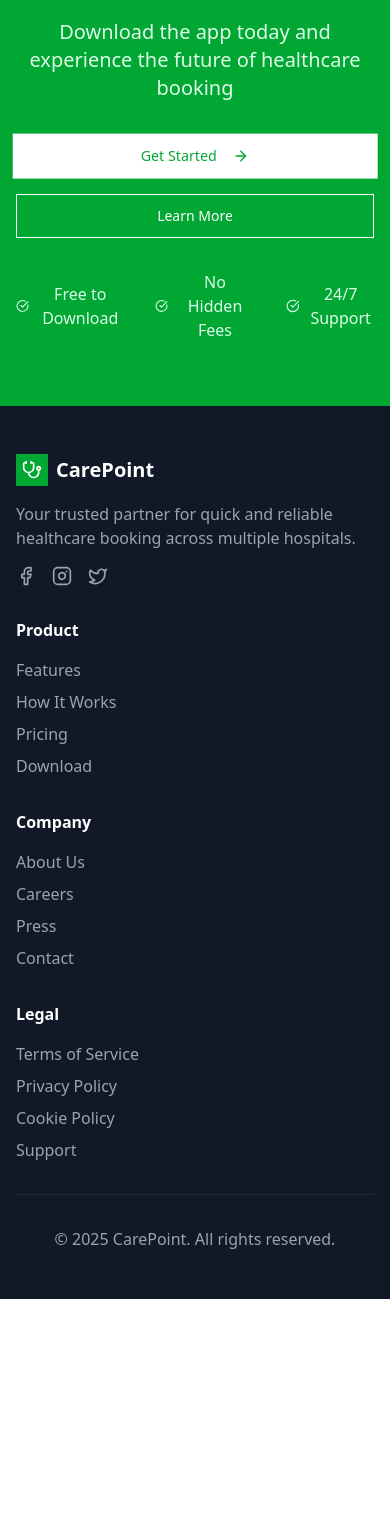
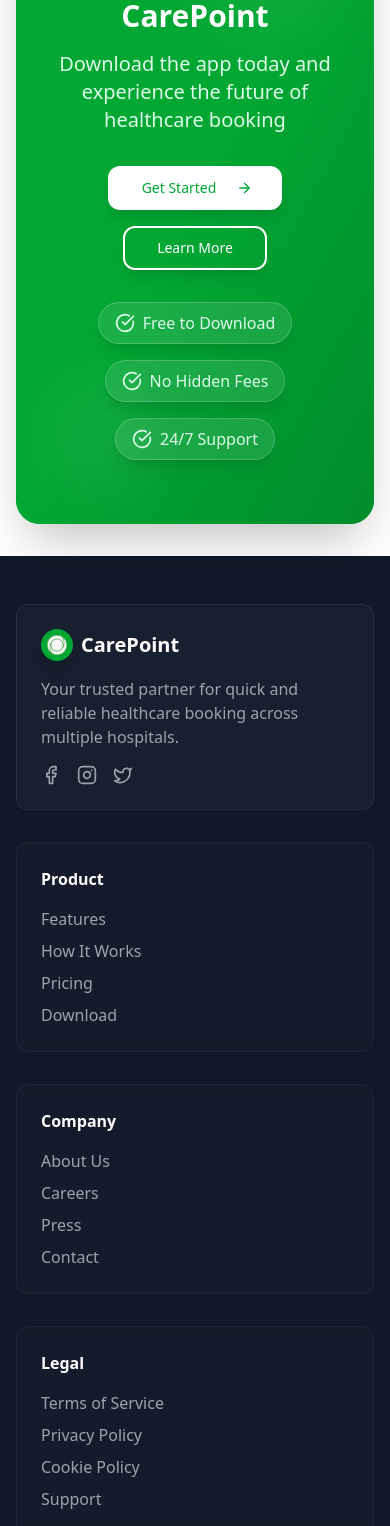
Before and after one commit to WazeemAkthar/CarePoint_landing_page, a Next.js app: page / in a window 390 px wide. Shown: the part 4809-6335 px from the top of the page. Before the commit the page ends 6108 px from the top, so only its background shows below. Built offline with nearby package versions, Linux system fonts and the light colour scheme.

Commit message:
footer updated

```diff
--- a/components/CTASection.tsx
+++ b/components/CTASection.tsx
@@ -1,49 +1,186 @@
 import { Button } from "@/components/ui/button"
 import { ArrowRight, CheckCircle } from "lucide-react"
+import { motion, Variants } from "framer-motion"
+import { useInView } from "framer-motion"
+import { useRef } from "react"
 
 export default function CTASection() {
+  const ref = useRef<HTMLElement>(null)
+  const isInView = useInView(ref, { once: true, amount: 0.3 })
+
+  const containerVariants: Variants = {
+    hidden: { opacity: 0, y: 50 },
+    visible: {
+      opacity: 1,
+      y: 0,
+      transition: {
+        duration: 0.8,
+        staggerChildren: 0.2
+      }
+    }
+  }
+
+  const itemVariants: Variants = {
+    hidden: { opacity: 0, y: 30 },
+    visible: {
+      opacity: 1,
+      y: 0,
+      transition: {
+        duration: 0.6
+      }
+    }
+  }
+
+  const buttonVariants: Variants = {
+    hidden: { opacity: 0, scale: 0.8 },
+    visible: {
+      opacity: 1,
+      scale: 1,
+      transition: {
+        duration: 0.5
+      }
+    },
+    hover: {
+      scale: 1.05,
+      transition: {
+        duration: 0.2
+      }
+    },
+    tap: {
+      scale: 0.95
+    }
+  }
+
+  const featureVariants: Variants = {
+    hidden: { opacity: 0, x: -20 },
+    visible: {
+      opacity: 1,
+      x: 0,
+      transition: {
+        duration: 0.5
+      }
+    }
+  }
+
   return (
-    <section className="py-16 bg-[#00A733]">
-      <div className="container mx-auto px-4 text-center">
+    <motion.section
+      ref={ref}
+      className="py-16 bg-[#00A733] rounded-3xl mx-4 my-8 shadow-2xl overflow-hidden relative"
+      initial="hidden"
+      animate={isInView ? "visible" : "hidden"}
+      variants={containerVariants}
+    >
+      {/* Background gradient overlay */}
+      <div className="absolute inset-0 bg-gradient-to-br from-[#00A733] via-[#00A733] to-[#008A2B] opacity-90" />
+
+      {/* Animated background elements */}
+      <motion.div
+        className="absolute top-10 right-10 w-32 h-32 bg-white/10 rounded-full blur-xl"
+        animate={{
+          scale: [1, 1.2, 1],
+          opacity: [0.3, 0.6, 0.3]
+        }}
+        transition={{
+          duration: 4,
+          repeat: Infinity,
+          ease: "easeInOut"
+        }}
+      />
+      <motion.div
+        className="absolute bottom-10 left-10 w-24 h-24 bg-white/10 rounded-full blur-xl"
+        animate={{
+          scale: [1.2, 1, 1.2],
+          opacity: [0.6, 0.3, 0.6]
+        }}
+        transition={{
+          duration: 3,
+          repeat: Infinity,
+          ease: "easeInOut",
+          delay: 1
+        }}
+      />
+
+      <div className="container mx-auto px-4 text-center relative z-10">
         <div className="max-w-3xl mx-auto">
-          <h2 className="text-3xl md:text-4xl font-bold text-white mb-4">
+          <motion.h2
+            className="text-3xl md:text-4xl font-bold text-white mb-4"
+            variants={itemVariants}
+          >
             Join Thousands of Patients Using CarePoint
-          </h2>
-          <p className="text-xl text-green-100 mb-8">
+          </motion.h2>
+
+          <motion.p
+            className="text-xl text-green-100 mb-8"
+            variants={itemVariants}
+          >
             Download the app today and experience the future of healthcare booking
-          </p>
-          <div className="flex flex-col sm:flex-row gap-4 justify-center">
+          </motion.p>
+
+          <motion.div
+            className="flex flex-col sm:flex-row gap-4 justify-center mb-8"
+            variants={itemVariants}
+          >
+            <motion.div
+              variants={buttonVariants}
+              whileHover="hover"
+              whileTap="tap"
+            >
               <Button
                 size="lg"
-              className="bg-white text-[#00A733] hover:bg-gray-100 px-8 transform hover:scale-105 transition-all duration-200 animate-pulse-subtle"
+                className="bg-white text-[#00A733] hover:bg-gray-100 px-8 rounded-xl shadow-lg hover:shadow-xl transition-all duration-300 border-2 border-transparent hover:border-white/20"
               >
                 Get Started
+                <motion.div
+                  animate={{ x: [0, 5, 0] }}
+                  transition={{ duration: 1.5, repeat: Infinity }}
+                >
                   <ArrowRight className="ml-2 w-5 h-5" />
+                </motion.div>
               </Button>
+            </motion.div>
+
+            <motion.div
+              variants={buttonVariants}
+              whileHover="hover"
+              whileTap="tap"
+            >
               <Button
                 size="lg"
                 variant="outline"
-              className="border-white text-white hover:bg-white hover:text-[#00A733]"
+                className="border-2 border-white text-white hover:bg-white hover:text-[#00A733] rounded-xl shadow-lg hover:shadow-xl transition-all duration-300 backdrop-blur-sm"
               >
                 Learn More
               </Button>
-          </div>
-          <div className="mt-8 flex items-center justify-center space-x-8 text-green-100">
-            <div className="flex items-center space-x-2">
+            </motion.div>
+          </motion.div>
+
+          <motion.div
+            className="flex flex-col sm:flex-row items-center justify-center space-y-4 sm:space-y-0 sm:space-x-8 text-green-100"
+            variants={itemVariants}
+          >
+            {[
+              { text: "Free to Download" },
+              { text: "No Hidden Fees" },
+              { text: "24/7 Support" }
+            ].map((feature, index) => (
+              <motion.div
+                key={feature.text}
+                className="flex items-center space-x-2 bg-white/10 px-4 py-2 rounded-full backdrop-blur-sm border border-white/20 shadow-lg"
+                variants={featureVariants}
+                custom={index}
+                whileHover={{
+                  scale: 1.05,
+                  backgroundColor: "rgba(255, 255, 255, 0.15)",
+                  transition: { duration: 0.2 }
+                }}
+              >
                 <CheckCircle className="w-5 h-5" />
-              <span>Free to Download</span>
-            </div>
-            <div className="flex items-center space-x-2">
-              <CheckCircle className="w-5 h-5" />
-              <span>No Hidden Fees</span>
-            </div>
-            <div className="flex items-center space-x-2">
-              <CheckCircle className="w-5 h-5" />
-              <span>24/7 Support</span>
+                <span className="font-medium">{feature.text}</span>
+              </motion.div>
+            ))}
+          </motion.div>
         </div>
       </div>
-        </div>
-      </div>
-    </section>
+    </motion.section>
   )
 }
--- a/components/Footer.tsx
+++ b/components/Footer.tsx
@@ -1,113 +1,327 @@
-import { Stethoscope, Facebook, Instagram, Twitter } from "lucide-react"
-import Link from "next/link"
+"use client";
 
-export default function Footer() {
+import React from "react";
+import { Stethoscope, Facebook, Instagram, Twitter } from "lucide-react";
+import Link from "next/link";
+import { motion, Variants } from "framer-motion";
+import Image from "next/image";
+
+export default function Footer(): React.JSX.Element {
+  const containerVariants: Variants = {
+    hidden: { opacity: 0 },
+    visible: {
+      opacity: 1,
+      transition: {
+        staggerChildren: 0.1,
+        delayChildren: 0.2,
+      },
+    },
+  };
+
+  const itemVariants: Variants = {
+    hidden: {
+      opacity: 0,
+      y: 30,
+      scale: 0.95,
+    },
+    visible: {
+      opacity: 1,
+      y: 0,
+      scale: 1,
+      transition: {
+        duration: 0.6,
+        ease: "easeOut",
+      },
+    },
+  };
+
+  const logoVariants: Variants = {
+    hidden: {
+      opacity: 0,
+      x: -50,
+      rotate: -10,
+    },
+    visible: {
+      opacity: 1,
+      x: 0,
+      rotate: 0,
+      transition: {
+        duration: 0.8,
+        ease: "easeOut",
+      },
+    },
+  };
+
+  const socialIconVariants: Variants = {
+    hidden: {
+      opacity: 0,
+      scale: 0.5,
+      rotate: -180,
+    },
+    visible: {
+      opacity: 1,
+      scale: 1,
+      rotate: 0,
+      transition: {
+        duration: 0.5,
+        ease: "backOut",
+      },
+    },
+  };
+
+  const linkVariants: Variants = {
+    hidden: { opacity: 0, x: -20 },
+    visible: {
+      opacity: 1,
+      x: 0,
+      transition: {
+        duration: 0.4,
+        ease: "easeOut",
+      },
+    },
+  };
+
   return (
-    <footer className="bg-gray-900 text-white py-12">
+    <motion.footer
+      className="bg-gray-900 text-white py-12 overflow-hidden"
+      initial="hidden"
+      whileInView="visible"
+      viewport={{ once: true, amount: 0.2 }}
+      variants={containerVariants}
+    >
       <div className="container mx-auto px-4">
-        <div className="grid md:grid-cols-4 gap-8">
-          <div className="space-y-4">
-            <div className="flex items-center space-x-2">
-              <div className="w-8 h-8 bg-[#00A733] rounded-lg flex items-center justify-center">
-                <Stethoscope className="w-5 h-5 text-white" />
-              </div>
+        <motion.div
+          className="grid md:grid-cols-4 gap-8"
+          variants={containerVariants}
+        >
+          {/* Brand Section */}
+          <motion.div
+            className="space-y-4 p-6 bg-gray-800/50 rounded-xl border border-gray-700/50 backdrop-blur-sm"
+            variants={itemVariants}
+            whileHover={{
+              scale: 1.02,
+              backgroundColor: "rgba(31, 41, 55, 0.8)",
+              transition: { duration: 0.3 },
+            }}
+          >
+            <motion.div
+              className="flex items-center space-x-2"
+              variants={logoVariants}
+            >
+              <motion.div
+                className="w-8 h-8 bg-[#00A733] rounded-full flex items-center justify-center shadow-lg"
+                whileHover={{
+                  scale: 1.1,
+                  rotate: 5,
+                  boxShadow: "0 0 20px rgba(0, 167, 51, 0.4)",
+                }}
+                transition={{ type: "spring", stiffness: 300, damping: 10 }}
+              >
+                {/* <Stethoscope className="w-5 h-5 text-white" /> */}
+                <Image
+                  alt="CarePoint Logo"
+                  width={24}
+                  height={24}
+                  className="w-5 h-5 lg:w-6 lg:h-6 text-white"
+                  src="/logo.png"
+                />
+              </motion.div>
               <span className="text-xl font-bold">CarePoint</span>
-            </div>
-            <p className="text-gray-400">
-              Your trusted partner for quick and reliable healthcare booking across multiple hospitals.
-            </p>
-            <div className="flex space-x-4">
-              <Link href="#" className="text-gray-400 hover:text-[#00A733] transition-colors">
-                <Facebook className="w-5 h-5" />
-              </Link>
-              <Link href="#" className="text-gray-400 hover:text-[#00A733] transition-colors">
-                <Instagram className="w-5 h-5" />
-              </Link>
-              <Link href="#" className="text-gray-400 hover:text-[#00A733] transition-colors">
-                <Twitter className="w-5 h-5" />
-              </Link>
-            </div>
-          </div>
-          <div>
-            <h3 className="font-semibold mb-4">Product</h3>
-            <ul className="space-y-2 text-gray-400">
-              <li>
-                <Link href="#" className="hover:text-white transition-colors">
-                  Features
-                </Link>
-              </li>
-              <li>
-                <Link href="#" className="hover:text-white transition-colors">
-                  How It Works
-                </Link>
-              </li>
-              <li>
-                <Link href="#" className="hover:text-white transition-colors">
-                  Pricing
-                </Link>
-              </li>
-              <li>
-                <Link href="#" className="hover:text-white transition-colors">
-                  Download
-                </Link>
-              </li>
-            </ul>
-          </div>
-          <div>
-            <h3 className="font-semibold mb-4">Company</h3>
-            <ul className="space-y-2 text-gray-400">
-              <li>
-                <Link href="#" className="hover:text-white transition-colors">
-                  About Us
-                </Link>
-              </li>
-              <li>
-                <Link href="#" className="hover:text-white transition-colors">
-                  Careers
-                </Link>
-              </li>
-              <li>
-                <Link href="#" className="hover:text-white transition-colors">
-                  Press
-                </Link>
-              </li>
-              <li>
-                <Link href="#" className="hover:text-white transition-colors">
-                  Contact
-                </Link>
-              </li>
-            </ul>
-          </div>
-          <div>
-            <h3 className="font-semibold mb-4">Legal</h3>
-            <ul className="space-y-2 text-gray-400">
-              <li>
-                <Link href="#" className="hover:text-white transition-colors">
-                  Terms of Service
-                </Link>
-              </li>
-              <li>
-                <Link href="#" className="hover:text-white transition-colors">
-                  Privacy Policy
-                </Link>
-              </li>
-              <li>
-                <Link href="#" className="hover:text-white transition-colors">
-                  Cookie Policy
-                </Link>
-              </li>
-              <li>
-                <Link href="#" className="hover:text-white transition-colors">
-                  Support
-                </Link>
-              </li>
-            </ul>
-          </div>
-        </div>
-        <div className="border-t border-gray-800 mt-8 pt-8 text-center text-gray-400">
-          <p>&copy; {new Date().getFullYear()} CarePoint. All rights reserved.</p>
-        </div>
+            </motion.div>
+            <motion.p className="text-gray-400" variants={linkVariants}>
+              Your trusted partner for quick and reliable healthcare booking
+              across multiple hospitals.
+            </motion.p>
+            <motion.div className="flex space-x-4" variants={containerVariants}>
+              {[Facebook, Instagram, Twitter].map((Icon, index) => (
+                <motion.div key={index} variants={socialIconVariants}>
+                  <Link
+                    href="#"
+                    className="text-gray-400 hover:text-[#00A733] transition-colors"
+                  >
+                    <motion.div
+                      whileHover={{
+                        scale: 1.2,
+                        rotate: 10,
+                        color: "#00A733",
+                      }}
+                      whileTap={{ scale: 0.9 }}
+                      transition={{
+                        type: "spring",
+                        stiffness: 400,
+                        damping: 10,
+                      }}
+                    >
+                      <Icon className="w-5 h-5" />
+                    </motion.div>
+                  </Link>
+                </motion.div>
+              ))}
+            </motion.div>
+          </motion.div>
+
+          {/* Product Section */}
+          <motion.div
+            className="p-6 bg-gray-800/30 rounded-xl border border-gray-700/30 backdrop-blur-sm"
+            variants={itemVariants}
+            whileHover={{
+              scale: 1.02,
+              backgroundColor: "rgba(31, 41, 55, 0.6)",
+              borderColor: "rgba(0, 167, 51, 0.3)",
+              transition: { duration: 0.3 },
+            }}
+          >
+            <motion.h3
+              className="font-semibold mb-4 text-white"
+              variants={linkVariants}
+            >
+              Product
+            </motion.h3>
+            <motion.ul
+              className="space-y-2 text-gray-400"
+              variants={containerVariants}
+            >
+              {["Features", "How It Works", "Pricing", "Download"].map(
+                (item, index) => (
+                  <motion.li key={index} variants={linkVariants}>
+                    <Link
+                      href="#"
+                      className="hover:text-white transition-colors block"
+                    >
+                      <motion.div
+                        whileHover={{
+                          x: 5,
+                          color: "#ffffff",
+                          transition: { duration: 0.2 },
+                        }}
+                      >
+                        {item}
+                      </motion.div>
+                    </Link>
+                  </motion.li>
+                )
+              )}
+            </motion.ul>
+          </motion.div>
+
+          {/* Company Section */}
+          <motion.div
+            className="p-6 bg-gray-800/30 rounded-xl border border-gray-700/30 backdrop-blur-sm"
+            variants={itemVariants}
+            whileHover={{
+              scale: 1.02,
+              backgroundColor: "rgba(31, 41, 55, 0.6)",
+              borderColor: "rgba(0, 167, 51, 0.3)",
+              transition: { duration: 0.3 },
+            }}
+          >
+            <motion.h3
+              className="font-semibold mb-4 text-white"
+              variants={linkVariants}
+            >
+              Company
+            </motion.h3>
+            <motion.ul
+              className="space-y-2 text-gray-400"
+              variants={containerVariants}
+            >
+              {["About Us", "Careers", "Press", "Contact"].map(
+                (item, index) => (
+                  <motion.li key={index} variants={linkVariants}>
+                    <Link
+                      href="#"
+                      className="hover:text-white transition-colors block"
+                    >
+                      <motion.div
+                        whileHover={{
+                          x: 5,
+                          color: "#ffffff",
+                          transition: { duration: 0.2 },
+                        }}
+                      >
+                        {item}
+                      </motion.div>
+                    </Link>
+                  </motion.li>
+                )
+              )}
+            </motion.ul>
+          </motion.div>
+
+          {/* Legal Section */}
+          <motion.div
+            className="p-6 bg-gray-800/30 rounded-xl border border-gray-700/30 backdrop-blur-sm"
+            variants={itemVariants}
+            whileHover={{
+              scale: 1.02,
+              backgroundColor: "rgba(31, 41, 55, 0.6)",
+              borderColor: "rgba(0, 167, 51, 0.3)",
+              transition: { duration: 0.3 },
+            }}
+          >
+            <motion.h3
+              className="font-semibold mb-4 text-white"
+              variants={linkVariants}
+            >
+              Legal
+            </motion.h3>
+            <motion.ul
+              className="space-y-2 text-gray-400"
+              variants={containerVariants}
+            >
+              {[
+                "Terms of Service",
+                "Privacy Policy",
+                "Cookie Policy",
+                "Support",
+              ].map((item, index) => (
+                <motion.li key={index} variants={linkVariants}>
+                  <Link
+                    href="#"
+                    className="hover:text-white transition-colors block"
+                  >
+                    <motion.div
+                      whileHover={{
+                        x: 5,
+                        color: "#ffffff",
+                        transition: { duration: 0.2 },
+                      }}
+                    >
+                      {item}
+                    </motion.div>
+                  </Link>
+                </motion.li>
+              ))}
+            </motion.ul>
+          </motion.div>
+        </motion.div>
+
+        {/* Footer Bottom */}
+        <motion.div
+          className="border-t border-gray-800 mt-8 pt-8 text-center text-gray-400"
+          initial={{ opacity: 0, y: 20 }}
+          whileInView={{
+            opacity: 1,
+            y: 0,
+            transition: {
+              duration: 0.6,
+              delay: 0.8,
+              ease: "easeOut",
+            },
+          }}
+          viewport={{ once: true }}
+        >
+          <motion.p
+            whileHover={{
+              scale: 1.05,
+              color: "#ffffff",
+              transition: { duration: 0.2 },
+            }}
+          >
+            &copy; {new Date().getFullYear()} CarePoint. All rights reserved.
+          </motion.p>
+        </motion.div>
       </div>
-    </footer>
-  )
+    </motion.footer>
+  );
 }
```
Lines whose indentation alone changed are shown as unchanged.
